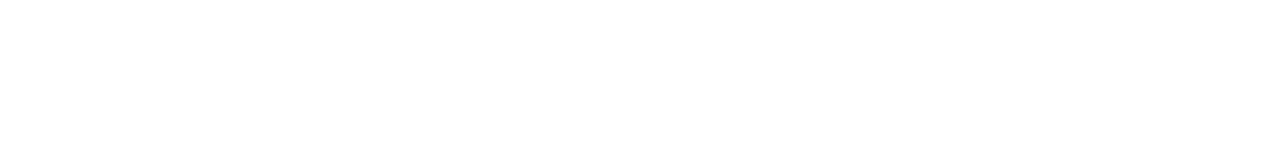
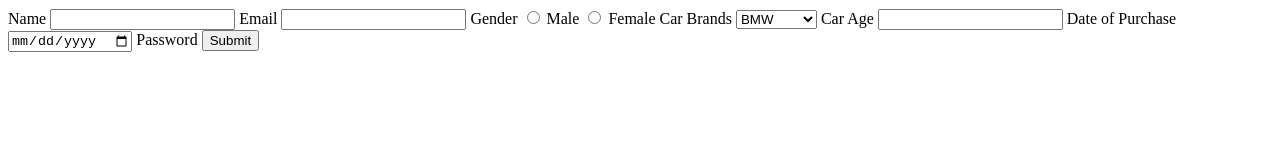
Before and after one commit to acciojob/car-insurance-form-Aman20114, a website: page main.html in a window 1280 px wide. Drawn offline with Linux system fonts and the light colour scheme.

Commit message:
created a submission

```diff
--- a/main.html
+++ b/main.html
@@ -7,7 +7,39 @@
 </head>
 
 <body>
-	<!-- the entire body must be written by student -->
+	<form method="post">
+		<label for="name">Name</label>
+		<input type="text" id="name" name="name" required>
+
+		<label for="email">Email</label>
+		<input type="email" id="email" name="email" required>
+
+		<label for="gender">Gender</label>
+		<input type="radio" id="gender" name="gender" value="male" required>
+		<label for="gender">Male</label>
+
+		<input type="radio" id="gender-female" name="gender" name="female" required>
+		<label for="gender-female">Female</label>
+
+		<label for="car">Car Brands</label>
+		<select id="car" name="car-brand" required>
+			<option value="BMW">BMW</option>
+		    <option value="Audi">Audi</option>
+			<option value="Mercedez">Mercedez</option>
+		</select>
+
+		<label for="carage">Car Age</label>
+		<input type="number" id="carage" name="age" requider>
+
+		<label for="dop">Date of Purchase</label>
+		<input type="date" id="dop" name="date-of-purchase" required>
+
+		<label for="password">Password</label>
+		<input type="hidden" id="password" name="password">
+
+		<button type="btn">Submit</button>
+
+	</form>
     <script type="text/javascript" src="./script.js">
 </script>
 
```
